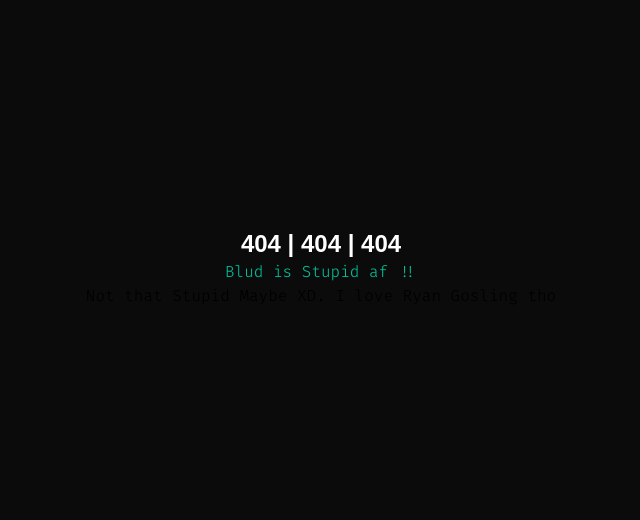
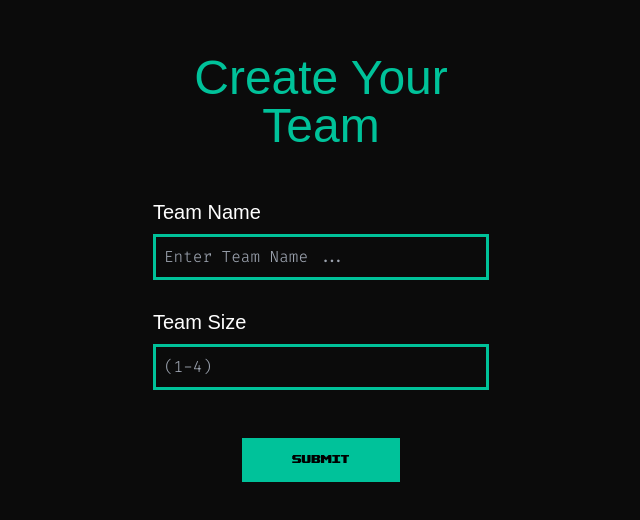
Before and after one commit to dhruv-colosus/Cryptic-Hunt, a Next.js app in the folder frontend/: page /create-team in a window 1280 px wide. Before the commit this address had no page. Shown: the part 132-652 px from the top of the page, without its empty margins (319-959 px from the left). Built offline with nearby package versions, Linux system fonts and the light colour scheme; a web font is replaced by a local one.

Commit message:
Team and Create Team

```diff
--- a/frontend/package.json
+++ b/frontend/package.json
@@ -20,6 +20,7 @@
     "react": "^18.2.0",
     "react-dom": "^18.2.0",
     "react-hook-form": "^7.45.0",
+    "react-icons": "^4.10.1",
     "tailwindcss": "3.3.2",
     "zod": "^3.21.4"
   },
--- /dev/null
+++ b/frontend/src/app/create-team/page.jsx
@@ -0,0 +1,36 @@
+"use client";
+import { useState } from "react";
+
+export default function CreateTeam(){
+
+    const[teamname, setTeamname] = useState('');
+    const[member, setMember] = useState('');
+
+    const team=()=>{
+
+    }
+
+    return(
+        <div className="flex justify-center items-center h-screen bg-background">
+        <div className="w-96 p-6">
+            <h1 className="sm:text-5xl text-3xl block text-center font-heading text-main">Create Your Team</h1>
+            <div className="sm:mt-12 mt-8">
+                <label  className="block sm:text-xl text-base mb-2 font-heading">Team Name</label>
+                <input type="text" name="username" className="sm:border-3 border-2 border-main w-full text-base
+                px-2 py-2 font-sub bg-background" placeholder="Enter Team Name ..." onChange={e => setTeamname(e.target.value)}/>
+            </div>
+            <div className="mt-7">
+                <label className="block sm:text-xl text-base mb-2 font-heading">Team Size</label>
+                <input type="number" name="size" className="sm:border-3 border-2 border-main w-full text-base
+                px-2 py-2 font-sub bg-background " placeholder="(1-4)" onChange={e => setMember(e.target.value)} />
+            </div>
+
+            <div className="sm:mt-12 mt-10 flex justify-center items-center">
+                <button type="submit" className="block text-center bg-main text-black cursor-pointer transition delay-300 duration-300
+                sm:py-2 py-1 sm:px-12 px-10 border-2 border-main font-button hover:bg-background hover:text-main
+                 onClick={login}">Submit</button>
+            </div>
+        </div>
+    </div>
+    );
+}
--- /dev/null
+++ b/frontend/src/app/team/page.jsx
@@ -0,0 +1,36 @@
+"use client";
+import { useState } from "react";
+import {FaCrown} from "react-icons/fa"
+
+export default function Team(){
+
+    const isLeader = 1;
+    const isAdmin = 1;
+    const team=()=>{
+
+    }
+
+    return(
+        <div className="flex justify-center items-center h-screen bg-background">
+        <div className="w-192">
+            <h1 className="sm:text-5xl text-3xl block text-center font-heading text-main">Team Name</h1>
+            <h1 className="sm:text-2xl text-2xl block text-center font-heading text-base mt-12">CODE FOR YOUR TEAM IS - <span className="text-main">1234</span></h1>
+            <h1 className="sm:text-xl text-base block sm:mx-0 mx-4 text-center font-sub text-base">Only share this code with people you want in your team.</h1>
+            <div className="w-192 p-6 mt-12 mb-16">
+                <h1 className="sm:text-2xl text-2xl block text-center font-heading text-base">Team Members</h1>
+                <div className="grid grid-cols-2 w-full mt-12 md:gap-8 gap-2">
+                    <div className="sm:text-xl text-sm text-main font-minecraftia">1.) Utkarsh</div>
+                    {isLeader == 1 && isAdmin == 1 &&
+                    <div className="sm:text-lg text-lg sm:ml-52 ml-24 text-base text-sub "><FaCrown size={28} /></div>
+                    }
+                    <div className="sm:text-xl text-sm text-main font-minecraftia">2.) Sarthak</div>
+                    {isLeader == 1 &&
+                    <div className="sm:text-lg text-sm sm:ml-52 ml-24 text-base text-sub "><button>Kick</button></div>
+                    }
+                </div>
+        </div>
+        </div>
+
+    </div>
+    );
+}
```
Also changed, not shown: 1 other file (tests, documents, lock files or other folders).
